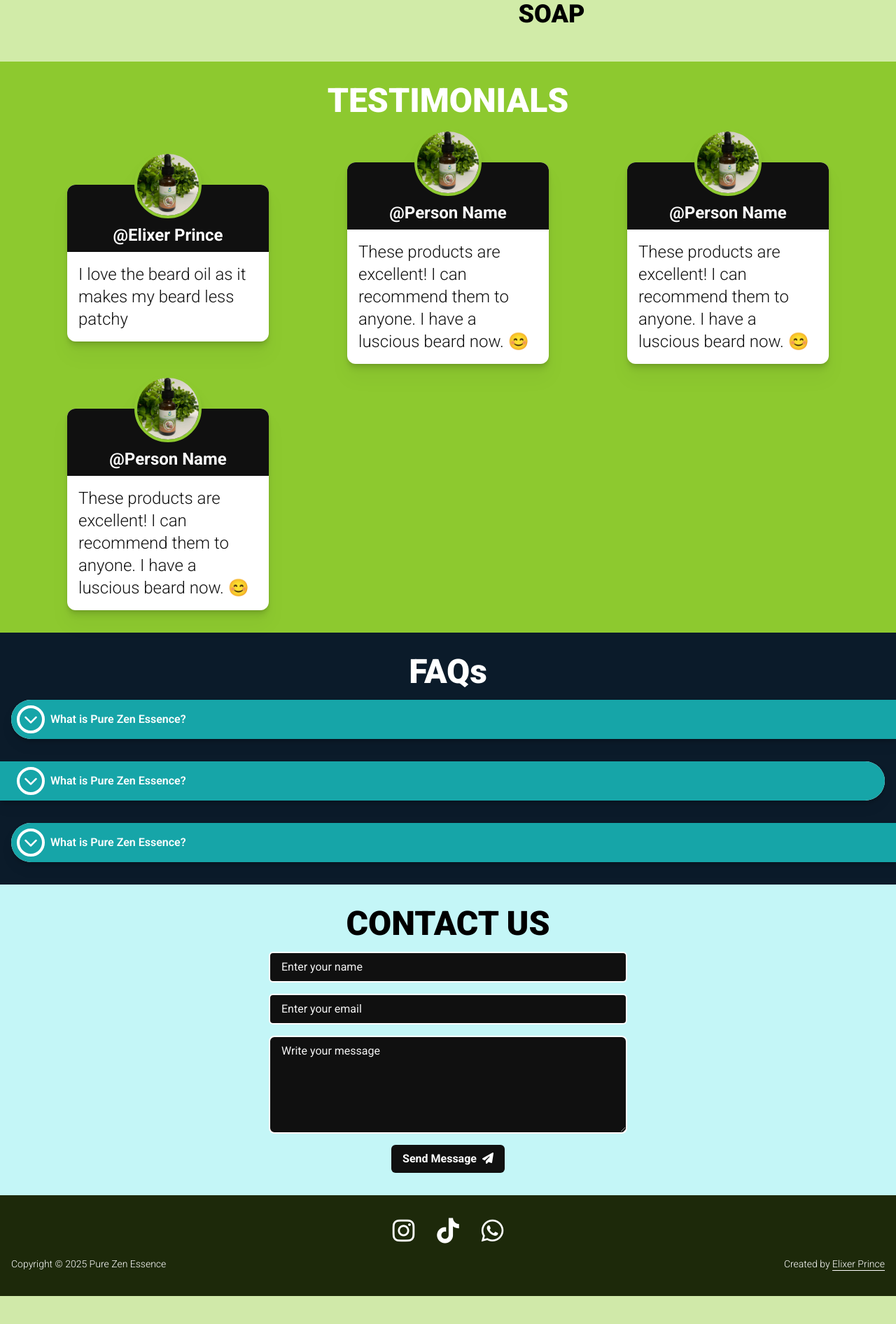
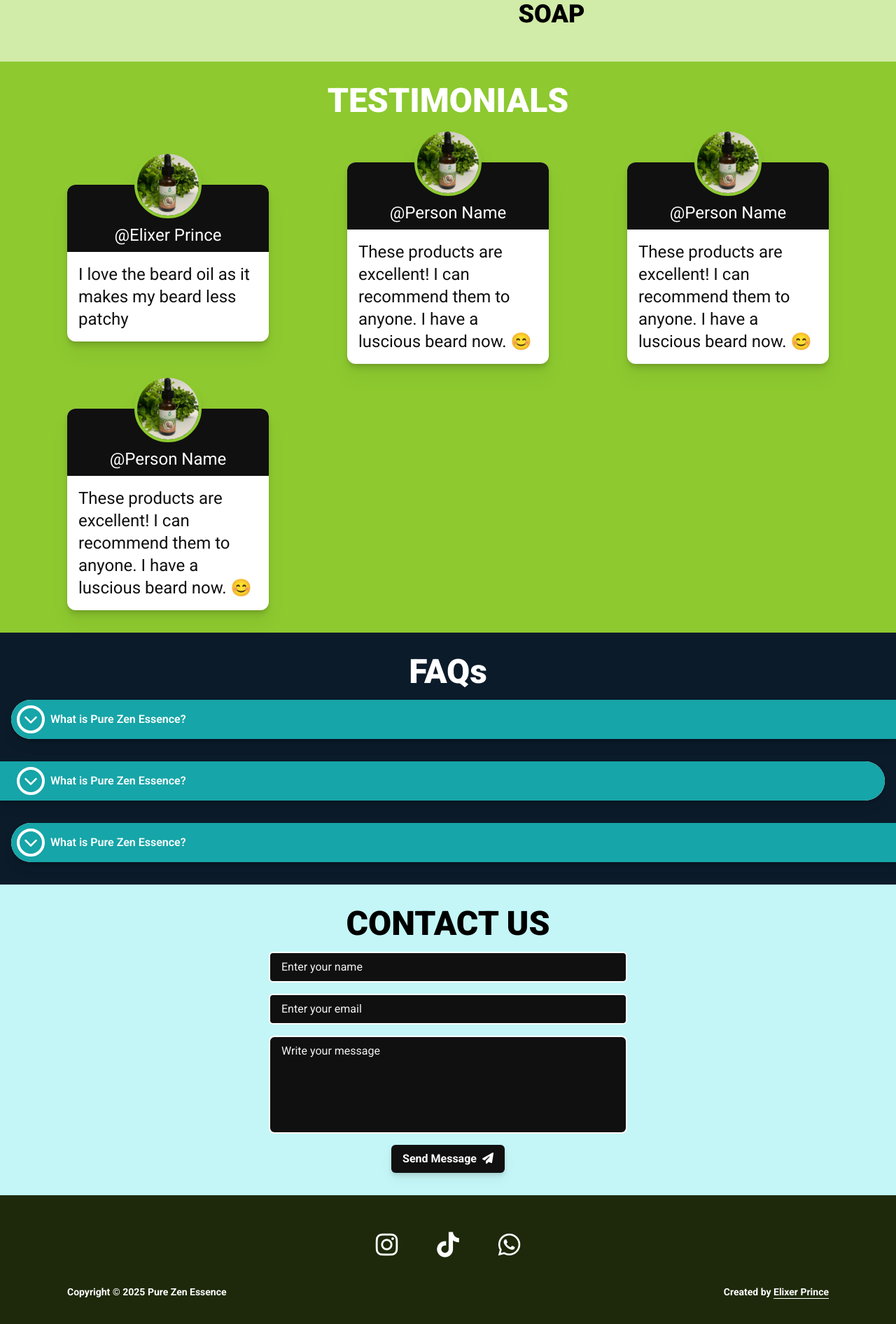
Before and after one commit to daniel-leith/pure-zen-essence-website, a PHP site: page / in a window 1280 px wide. Shown: the part 2268-4160 px from the top of the page at 70% size. Before the commit the page ends 4120 px from the top, so only its background shows below. Run offline with PHP 8.4, Linux system fonts and the light colour scheme; some libraries are stand-ins or nearby versions.

Commit message:
Enhance CSS styles for text areas and buttons; add new utility classes for scaling and transitions; update HTML for improved layout and accessibility

```diff
--- a/dist/output.css
+++ b/dist/output.css
@@ -655,6 +655,7 @@ input {
 }
 
 textarea {
+  resize: none;
   border-radius: 0.5rem;
 }
 
@@ -872,6 +873,9 @@ textarea {
     -o-object-position: center;
        object-position: center;
   }
+  p {
+    font-weight: 400;
+  }
 }
 
 details {
@@ -1249,10 +1267,6 @@ details.left[open] {
   border-radius: 0.5rem;
 }
 
-.rounded-md {
-  border-radius: 0.375rem;
-}
-
 .rounded-t-xl {
   border-top-left-radius: 0.75rem;
   border-top-right-radius: 0.75rem;
@@ -1289,6 +1303,10 @@ details.left[open] {
   border-color: rgb(255 255 255 / var(--tw-border-opacity, 1));
 }
 
+.border-transparent {
+  border-color: transparent;
+}
+
 .bg-brand-blue-100 {
   --tw-bg-opacity: 1;
   background-color: rgb(196 246 247 / var(--tw-bg-opacity, 1));
@@ -1509,8 +1532,22 @@ details.left[open] {
   transition-duration: 150ms;
 }
 
+.transition-all {
+  transition-property: all;
+  transition-timing-function: cubic-bezier(0.4, 0, 0.2, 1);
+  transition-duration: 150ms;
+}
+
 .duration-300 {
   transition-duration: 300ms;
+}
+
+.duration-700 {
+  transition-duration: 700ms;
+}
+
+.duration-500 {
+  transition-duration: 500ms;
 }
 
 .brand-underline {
@@ -1611,6 +1679,10 @@ details.left[open] {
     gap: 2rem;
   }
 
+  .md\:gap-4 {
+    gap: 1rem;
+  }
+
   .md\:p-8 {
     padding: 2rem;
   }
@@ -1675,6 +1747,11 @@ details.left[open] {
          column-gap: 1rem;
   }
 
+  .lg\:px-24 {
+    padding-left: 6rem;
+    padding-right: 6rem;
+  }
+
   .lg\:pr-16 {
     padding-right: 4rem;
   }
--- a/index.html
+++ b/index.html
@@ -195,7 +195,7 @@
             class="mb-4 flex flex-col items-center border-b-8 border-brand-blue pb-8"
           >
             <p
-              class="mb-4 mt-5 inline-block rounded-full bg-primary px-4 py-2 text-center font-bold text-white"
+              class="mb-4 mt-5 inline-block select-none rounded-full bg-primary px-4 py-2 text-center font-bold text-white"
             >
               Oil Products
             </p>
@@ -245,7 +245,7 @@
           </div>
           <div class="mb-4 flex flex-col items-center">
             <p
-              class="my-4 inline-block rounded-full bg-primary px-4 py-2 text-center font-bold text-white"
+              class="my-4 inline-block select-none rounded-full bg-primary px-4 py-2 text-center font-bold text-white"
             >
               Bar Soap Products
             </p>
@@ -431,7 +431,7 @@
           <button
             id="submit"
             name="submit"
-            class="mx-auto block w-fit rounded-md bg-primary px-4 py-2 font-bold text-white"
+            class="button mx-auto block w-fit bg-primary hover:bg-primary-600 active:scale-95"
             type="submit"
           >
             Send Message<i class="fa-solid fa-paper-plane ml-2"></i>
@@ -440,30 +440,44 @@
       </section>
     </main>
     <!-- Footer Section -->
-    <footer class="bg-brand-green-900 p-4 pb-8 text-white md:py-8">
+    <footer class="bg-brand-green-900 p-4 pb-8 text-white md:py-8 lg:px-24">
       <address class="mb-4">
-        <ul class="flex justify-center gap-4 text-4xl md:gap-8">
+        <ul class="flex justify-center gap-4 text-4xl md:gap-4">
           <li>
-            <a href="https://instagram.com/purezenessence" target="_blank">
+            <a
+              class="rounded-full border-4 border-transparent p-4 transition-all duration-500 hover:scale-110 hover:border-white"
+              href="https://instagram.com/purezenessence"
+              target="_blank"
+            >
               <i class="fa-brands fa-instagram"></i>
             </a>
           </li>
           <li>
-            <a href="https://tiktok.com/@purezenessence" target="_blank">
+            <a
+              class="rounded-full border-4 border-transparent p-4 transition-all duration-500 hover:scale-110 hover:border-white"
+              href="https://tiktok.com/@purezenessence"
+              target="_blank"
+            >
               <i class="fa-brands fa-tiktok"></i>
             </a>
           </li>
           <li>
             <!-- TODO: Replace this with a WhatsApp link -->
-            <a href="https://facebook.com/purezenessence" target="_blank">
+            <a
+              class="rounded-full border-4 border-transparent p-4 transition-all duration-500 hover:scale-110 hover:border-white"
+              href=""
+              target="_blank"
+            >
               <i class="fa-brands fa-whatsapp"></i>
             </a>
           </li>
         </ul>
       </address>
       <div class="flex flex-col justify-between text-center md:flex-row">
-        <p class="mb-1 text-sm">Copyright &copy; 2025 Pure Zen Essence</p>
-        <p class="text-sm">
+        <p class="mb-1 text-sm font-bold">
+          Copyright &copy; 2025 Pure Zen Essence
+        </p>
+        <p class="text-sm font-bold">
           Created by
           <a
             class="underline underline-offset-4"
--- a/src/input.css
+++ b/src/input.css
@@ -44,7 +44,7 @@
   }
 
   textarea {
-    @apply rounded-lg;
+    @apply rounded-lg resize-none;
   }
 }
 
@@ -80,6 +80,10 @@
 
     .image {
       @apply absolute left-1/2 top-0 h-24 w-24 -translate-x-1/2 -translate-y-1/2 rounded-full border-4 border-brand-green object-cover object-center;
+    }
+
+    p {
+      @apply font-normal;
     }
   }
 
```
Also changed, not shown: other parts of dist/output.css (+50 -0 lines).
